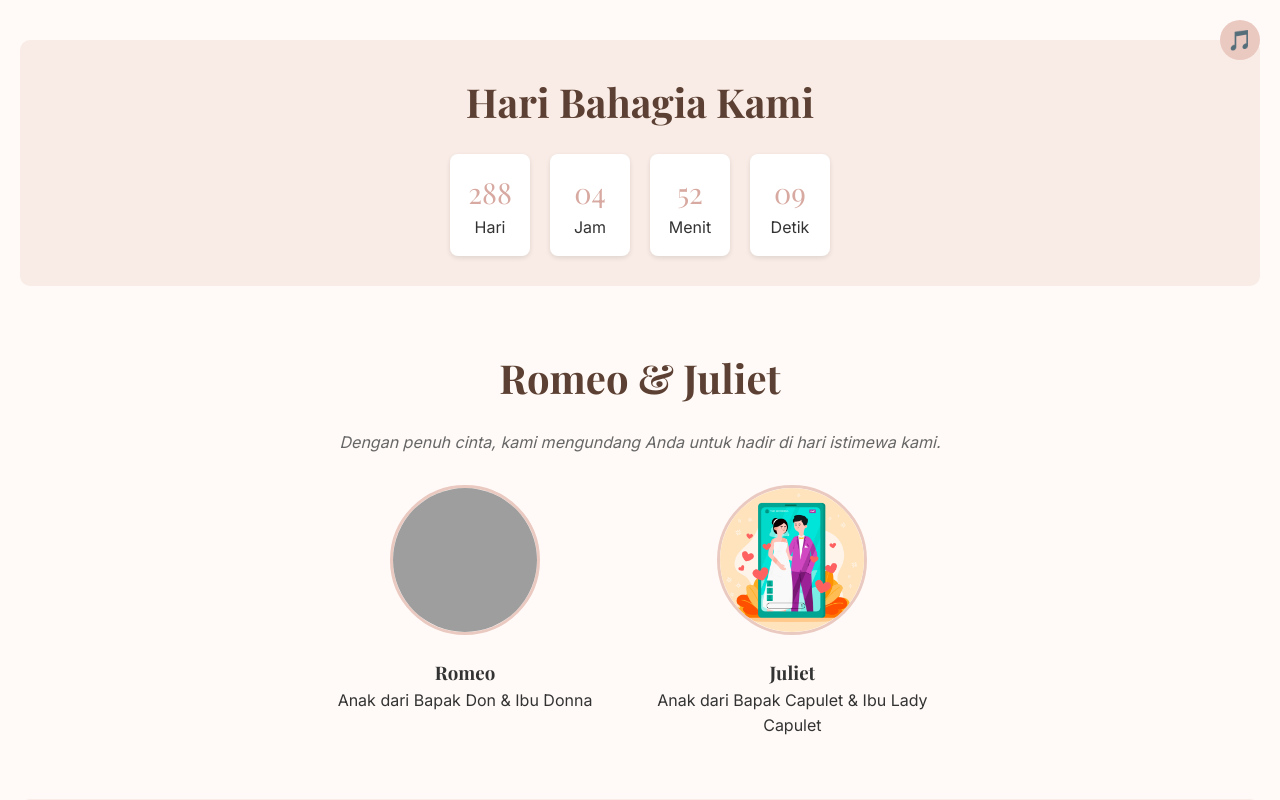
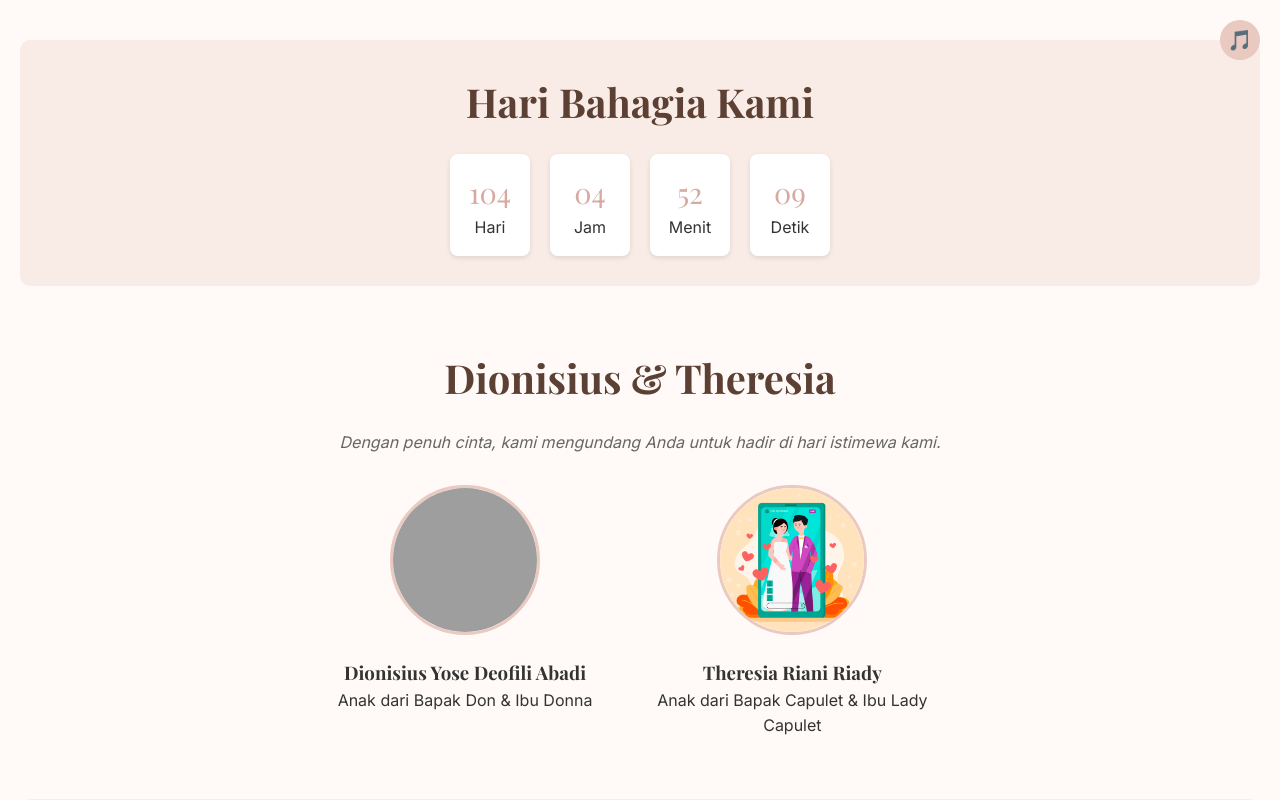
Before and after one commit to MuhammadIrsyad95/wedding-invitation-online, a plain HTML site: page index.html in a window 1280 px wide. Both pictures are taken after a click on the button "Buka Undangan". Shown: the top 800 px of the page. Drawn offline with nearby package versions, Linux system fonts and the light colour scheme; grey boxes are pictures that could not be loaded.

Commit message:
Initial wedding invitation site

```diff
--- a/index.html
+++ b/index.html
@@ -3,10 +3,10 @@
 <head>
   <meta charset="UTF-8" />
   <meta name="viewport" content="width=device-width, initial-scale=1.0" />
-  <meta name="description" content="Undangan pernikahan digital Romeo & Juliet. Bergabunglah di hari bahagia kami!" />
-  <meta name="keywords" content="undangan pernikahan, wedding invitation, Romeo & Juliet" />
+  <meta name="description" content="Undangan pernikahan digital Dionisius & Theresia Riani Riady. Bergabunglah di hari bahagia kami!" />
+  <meta name="keywords" content="undangan pernikahan, wedding invitation, Dionisius & Theresia Riani Riady" />
   <meta name="author" content="YourBrandName" />
-  <title>Undangan Pernikahan Romeo & Juliet</title>
+  <title>Undangan Pernikahan Dionisius & Theresia Riani Riady</title>
   <link rel="stylesheet" href="style.css" />
   <link href="https://fonts.googleapis.com/css2?family=Playfair+Display:wght@400;600;700&family=Inter:wght@300;400;500&display=swap" rel="stylesheet" />
   <link href="https://unpkg.com/aos@2.3.1/dist/aos.css" rel="stylesheet" />
@@ -23,7 +23,7 @@
   <section class="landing" id="landing">
     <img src="img/2.jpg" alt="Wedding Cover" class="landing-img" />
     <div class="landing-overlay">
-      <h1 data-aos="fade-up">Dionisius & Tere</h1>
+      <h1 data-aos="fade-up">Dion & There</h1>
       <p data-aos="fade-up" data-aos-delay="200">Kepada Yth. <strong id="recipient-name">Tamu Undangan</strong></p>
       <p data-aos="fade-up" data-aos-delay="400">Kami mengundang Anda untuk merayakan cinta kami</p>
       <button data-aos="zoom-in" data-aos-delay="600" onclick="openInvitation()">Buka Undangan</button>
@@ -45,17 +45,17 @@
 
     <!-- Couple -->
     <section class="section couple" data-aos="fade-up">
-      <h2>Romeo & Juliet</h2>
+      <h2>Dionisius  & Theresia </h2>
       <p class="subtext">Dengan penuh cinta, kami mengundang Anda untuk hadir di hari istimewa kami.</p>
       <div class="couple-box">
         <div class="person" data-aos="fade-right">
-          <img src="img/1.jpg" alt="Romeo" class="avatar" />
-          <h3>Romeo</h3>
+          <img src="img/1.jpg" alt="Dionisius" class="avatar" />
+          <h3>Dionisius Yose Deofili Abadi</h3>
           <p>Anak dari Bapak Don & Ibu Donna</p>
         </div>
         <div class="person" data-aos="fade-left">
-          <img src="img/2.jpg" alt="Juliet" class="avatar" />
-          <h3>Juliet</h3>
+          <img src="img/2.jpg" alt="Theresia Riani Riady" class="avatar" />
+          <h3>Theresia Riani Riady</h3>
           <p>Anak dari Bapak Capulet & Ibu Lady Capulet</p>
         </div>
       </div>
@@ -111,8 +111,8 @@
     <!-- Digital Envelope -->
     <section class="section rekening" data-aos="fade-up">
       <h2>Amplop Digital</h2>
-      <p onclick="copyRek('1234567890')" class="rek-item">💳 BCA - 1234567890 - a.n Romeo</p>
-      <p onclick="copyRek('0987654321')" class="rek-item">💳 BRI - 0987654321 - a.n Juliet</p>
+      <p onclick="copyRek('1234567890')" class="rek-item">💳 BCA - 1234567890 - a.n Dionisius Yose Deofili Abadi</p>
+      <p onclick="copyRek('0987654321')" class="rek-item">💳 BRI - 0987654321 - a.n Theresia Riani Riady</p>
       <small>Klik untuk menyalin nomor rekening</small>
     </section>
 
--- a/script.js
+++ b/script.js
@@ -44,7 +44,7 @@ function copyRek(nomor) {
 
 // Countdown Timer
 function countdown() {
-  const weddingDate = new Date("February 14, 2026 09:00:00").getTime();
+  const weddingDate = new Date("August 14, 2025 09:00:00").getTime();
   const now = new Date().getTime();
   const distance = weddingDate - now;
 
```
